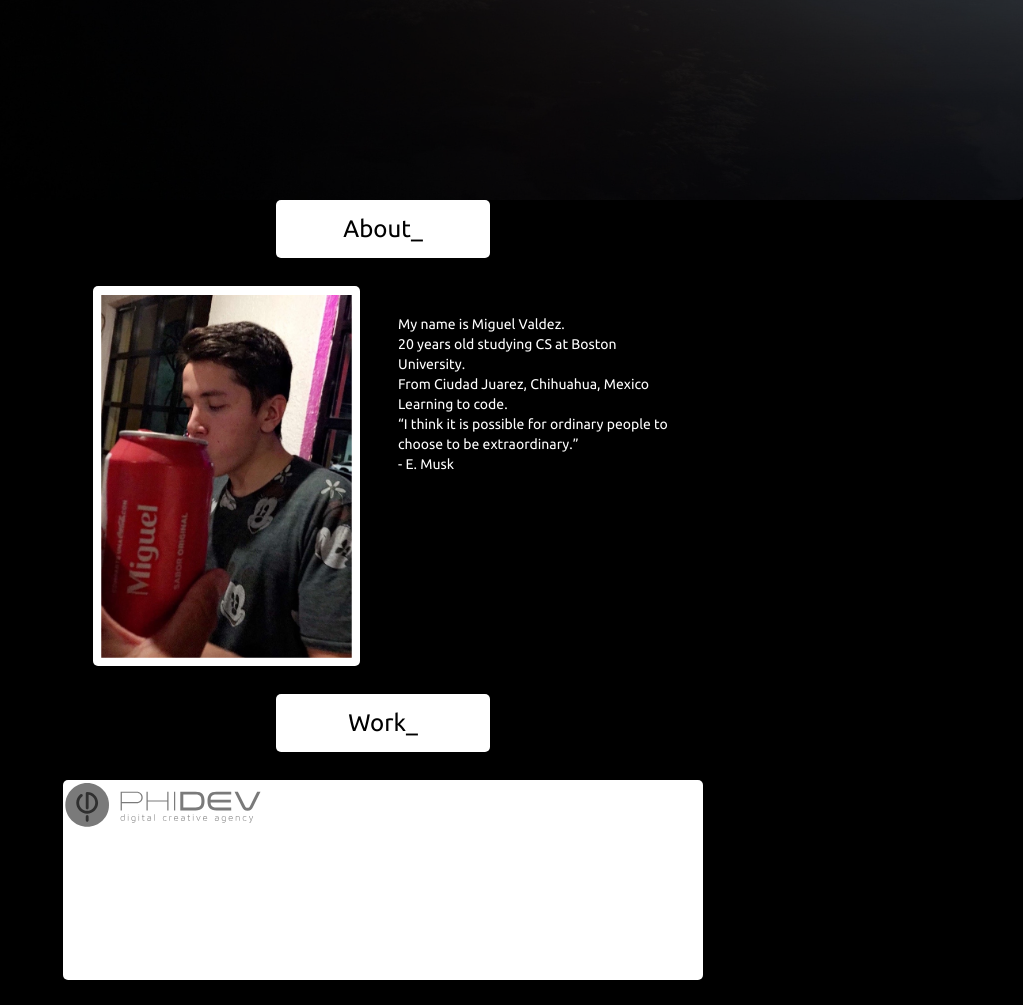
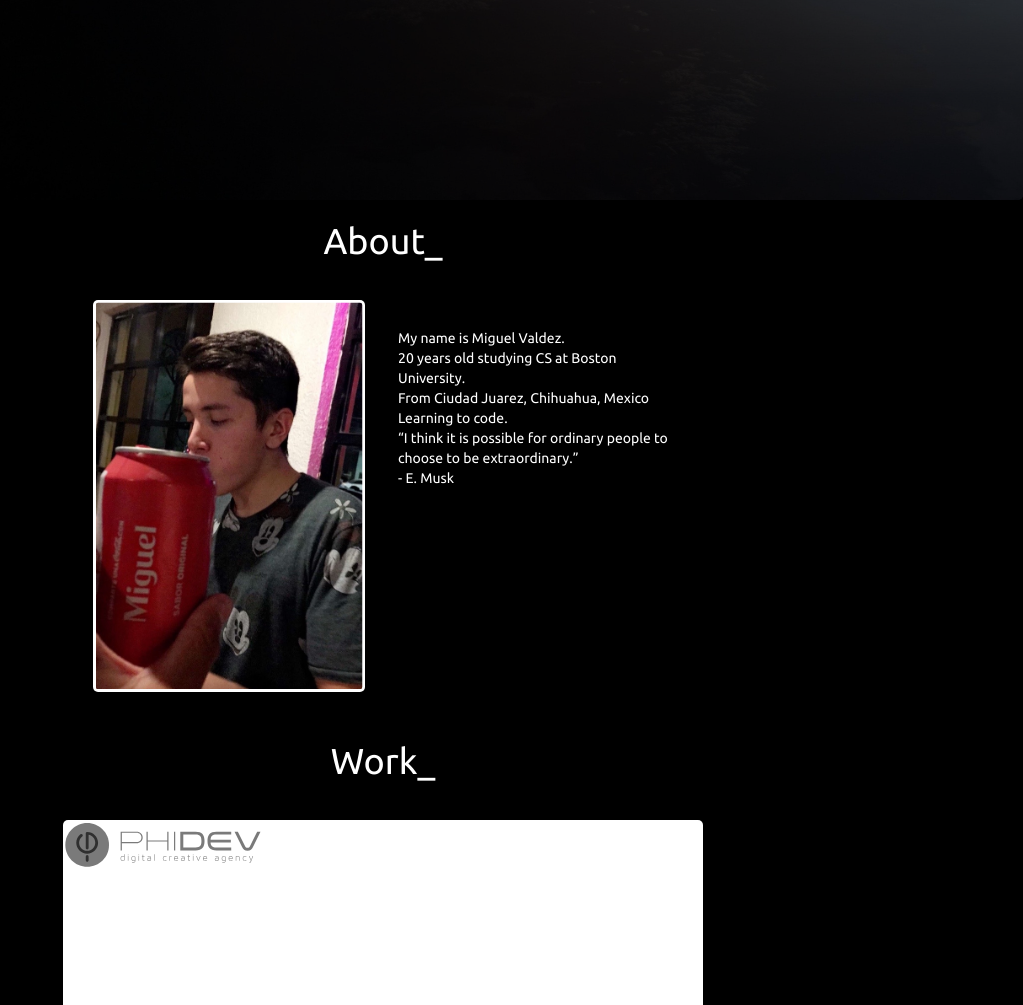
Before and after one commit to mvg35/mvg35.github.io, a PHP site: page / in a window 1280 px wide. Shown: the part 500-1505 px from the top of the page, without its empty margins (257-1280 px from the left). Run offline with PHP 8.4, Linux system fonts and the light colour scheme.

Commit message:
final design changes

```diff
--- a/index.html
+++ b/index.html
@@ -74,7 +74,7 @@
     		</div>
 
 	    	<div id="About">
-	    		<div class="title normal-padding col-sm-2 col-sm-offset-5"><h3>About_</h3></div>
+	    		<div class="title normal-padding col-sm-2 col-sm-offset-5"><h1>About_</h1></div>
 
 	    		<div class="about col-sm-6 col-sm-offset-3">
 
@@ -96,7 +96,7 @@
 	    	<div class="clearfix"></div>
 
 	    	<div id="Work">
-	    		<div class="title normal-padding col-sm-2 col-sm-offset-5"><h3>Work_</h3></div>
+	    		<div class="title normal-padding col-sm-2 col-sm-offset-5"><h1>Work_</h1></div>
 
 	    			<div class="example phidev col-sm-6 col-sm-offset-3" style="margin-top:2em;">
 	    				<div class="description"></div>
@@ -117,7 +117,7 @@
 	    	<div class="clearfix"></div>
 
 	    	<div id="Blog">
-	    		<div class="title normal-padding col-sm-2 col-sm-offset-5"><h3>Blog_</h3></div>
+	    		<div class="title normal-padding col-sm-2 col-sm-offset-5"><h1>Blog_</h1></div>
 
 	    			<div class="fixed-height-blog wb col-sm-6 col-sm-offset-3">
 						<p>
@@ -132,7 +132,7 @@
 	    	<div class="clearfix"></div>
 
 	    	<div id="Resume">
-	    		<div class="title normal-padding col-sm-2 col-sm-offset-5"><h3>Resume_</h3></div>
+	    		<div class="title normal-padding col-sm-2 col-sm-offset-5"><h1>Resume_</h1></div>
 	    		<div class="clearfix"></div>
 	    		<div class="resume" style="padding-top:2em; padding-bottom:2em;">
 	    			<h4><a href="documents/Miguel_Valdez_Resume.pdf" target="_blank">View</a> or <a href="/documents/Miguel_Valdez_Resume.pdf" download="mv35_resume.pdf">download</a> my updated Resume</h4>
--- a/sass/css/style.css
+++ b/sass/css/style.css
@@ -24,7 +24,7 @@ div { background: black; }
 #content #Home .main-image h1 { color: white; text-align: center; position: relative; top: 350px; }
 #content #About .about { margin-bottom: 2em; margin-top: 2em; }
 #content #About .about .profile-pic { border-radius: 5px; border-radius: 5px; }
-#content #About .about .profile-pic img { max-width: 97%; padding: 3%; border-radius: 5px; /* A percentage that, when doubled and added to the above, makes 100%. */ background: white /* Color of the faux border. */ }
+#content #About .about .profile-pic img { max-width: 99%; padding: 1%; border-radius: 5px; /* A percentage that, when doubled and added to the above, makes 100%. */ background: white /* Color of the faux border. */ }
 #content #About .about .about-me { text-align: left; }
 #content #Work .example { background: url("/media/phidev-footer.svg") no-repeat; background-size: 200px; height: 200px; background-color: white; border-radius: 5px; margin-bottom: 2em; }
 #content #Work .example.google { background: url("/media/google-search.png") no-repeat; background-size: 60px; background-color: white; }
@@ -32,7 +32,7 @@ div { background: black; }
 #content #Blog .fixed-height-blog { margin-top: 2em; margin-bottom: 2em; height: 650px; border: solid; border-radius: 5px; border-width: 1.5px; border-color: rgba(50, 50, 50, 0.5); overflow-y: scroll; }
 #content #Resume .resume h4 { text-align: center; }
 
-.title { text-align: center; background-color: white; color: black; }
+.title { text-align: center; background-color: black; color: white; }
 
 .normal-padding { padding-top: 1px; padding-bottom: 1px; border-radius: 5px; }
 .normal-padding h3 { position: relative; top: -5px; }
--- a/sass/sass/style.scss
+++ b/sass/sass/style.scss
@@ -128,8 +128,8 @@ div{
 			.profile-pic{
 				border-radius: 5px;
 				img {
-					max-width:97%;
-				    padding:3%;
+					max-width:99%;
+				    padding:1%;
 				    border-radius:5px; /* A percentage that, when doubled and added to the above, makes 100%. */
 				    background:white; /* Color of the faux border. */
 				}
@@ -191,8 +191,8 @@ div{
 .title {
 
 	text-align: center;
-	background-color:white;
-	color: black;
+	background-color:black;
+	color: white;
 }
 
 .normal-padding{
```
Also changed, not shown: 2 other files.
